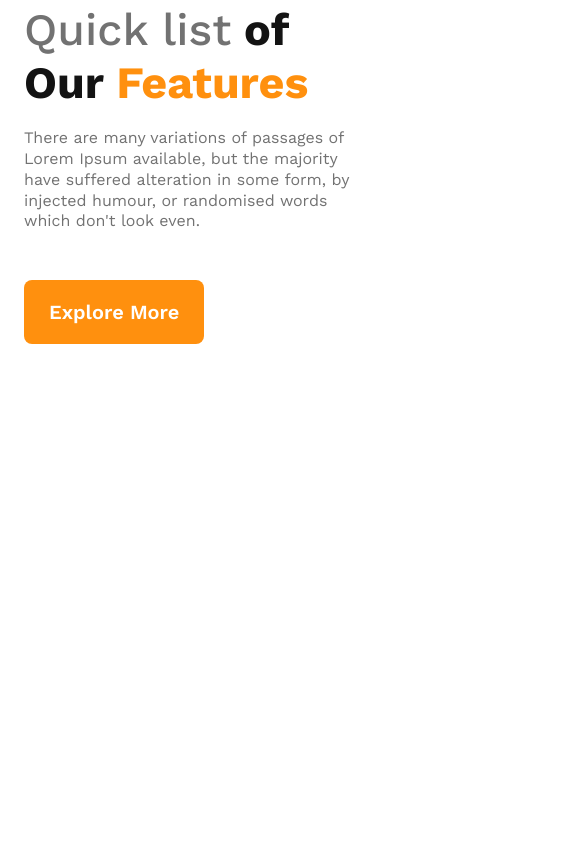
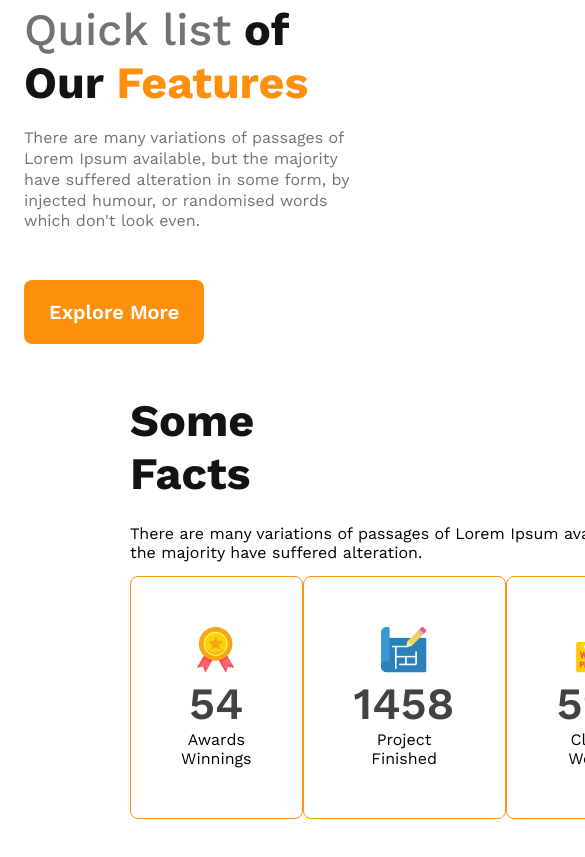
Before and after one commit to web-debasish1996/architects-website, a plain HTML site: page index.html in a window 390 px wide. Shown: the part 2349-3206 px from the top of the page, 585 px wide, since content can reach past the window. Before the commit the page ends 2763 px from the top, so only its background shows below. Drawn offline with nearby package versions, Linux system fonts and the light colour scheme.

Commit message:
created a responsive website

```diff
--- a/index.html
+++ b/index.html
@@ -50,6 +50,43 @@
                 <button class="btn-primary">Explore More</button>
             </div>
         </section>
+
+        <!-- features section start -->
+
+        <section class="features">
+            <div class="features-container">
+
+            </div>
+        </section>
+
+        <!-- fact section start -->
+
+        <section class="facts">
+            <h3 class="facts-title">Some Facts</h3>
+            <p class="facts-description">There are many variations of passages of Lorem Ipsum available, but <br> the majority have suffered alteration.</p>
+            <div class="facts-container">
+                <div class="card">
+                    <img src="images/icons/ribon.png" alt="">
+                    <h2 class="card-title">54</h2>
+                    <p class="card-status">Awards Winnings</p>
+                </div>
+                <div class="card">
+                    <img src="images/icons/projects.png" alt="">
+                    <h2 class="card-title">1458</h2>
+                    <p class="card-status">Project Finished</p>
+                </div>
+                <div class="card">
+                    <img src="images/icons/customers.png" alt="">
+                    <h2 class="card-title">590</h2>
+                    <p class="card-status">Clients Worked</p>
+                </div>
+                <div class="card">
+                    <img src="images/icons/email.png" alt="">
+                    <h2 class="card-title">22578</h2>
+                    <p class="card-status">Email Send</p>
+                </div>
+            </div>
+        </section>
     </main>
     <footer></footer>
 
--- a/style.css
+++ b/style.css
@@ -140,6 +140,38 @@ main {
     margin-bottom: 3rem;
 }
 
+/* facts section */
+
+.facts{
+    margin: 50px 130px;
+}
+.facts-title{
+    font-size: 45px;
+    margin-bottom: 24px;
+    font-weight: 700;
+    color: #131313;
+}
+.facts-description{
+    width: 542px;
+    height: 52px;
+}
+
+.facts-container{
+    display: flex;
+    justify-content: space-around;
+}
+.facts-container .card{
+    border-radius: 8px;
+    border: 1px solid #FF900E;
+    text-align: center;
+    padding: 50px;
+}
+.facts-container .card-title{
+    font-size: 2.8rem;
+    font-weight: 600;
+    color: #424242;
+}
+
 
 
 
```
